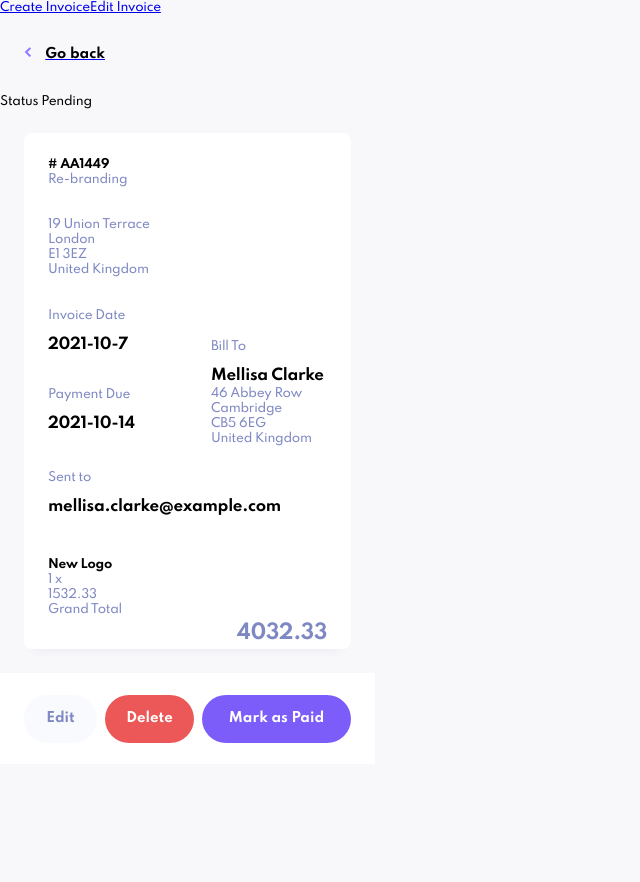
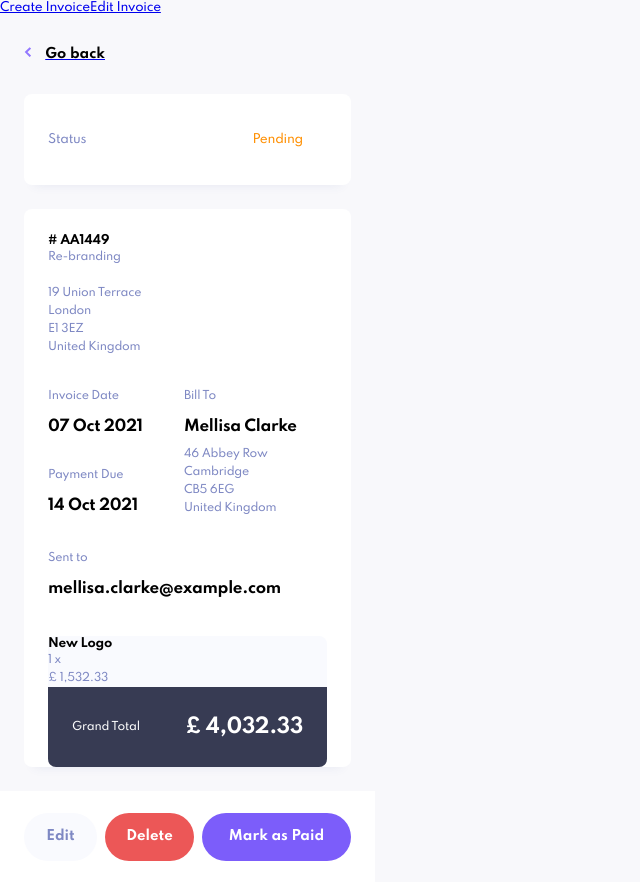
Before and after one commit to MareikeW/invoice-app, a React (Create React App) app: page /view-invoice/AA1449 in a window 1280 px wide. Shown: the whole page, without its empty margins (0-640 px from the left). Before the commit the page ends 800 px from the top, so only its background shows below. Built offline with nearby package versions, Linux system fonts and the light colour scheme.

Commit message:
Date und Currency-Funktion in utils-Ordner, Styling viewInvoice-Rechnungsbetrag

```diff
--- a/src/components/invoice-card/InvoiceCard.js
+++ b/src/components/invoice-card/InvoiceCard.js
@@ -1,20 +1,10 @@
 import React from "react";
+import { toReformattedDate, toCurrencyFormat } from "../../utils/utils.js";
 import {Container, Id, Name, DateInfo, Sum, Status} from "./invoiceCard-styles";
 
 function InvoiceCard(props) {
-    function toCurrencyFormat(total) {
-        return total.toLocaleString("en-GB", {minimumFractionDigits: 2});
-    }
 
-    function toReformattedDate(date) {
-        const dateObj = new Date(date);
-        const options = {
-            day: "2-digit",
-            month: "short",
-            year: "numeric"
-        }
-        return new Intl.DateTimeFormat('en-Gb', options).format(dateObj);
-    }
+
 
     /*function coloriseStatus(status) {
         switch (status) {
--- a/src/components/invoice-full-view/invoice-full-view-styles.js
+++ b/src/components/invoice-full-view/invoice-full-view-styles.js
@@ -35,8 +35,12 @@ export const PaymentDue = styled.div`
 
 export const BillTo = styled.div`
     position: absolute;
-    left: 187px;
-    top: 31px;
+    left: 160px;
+    top: 0px;
+`
+
+export const BillToAddress = styled.div`
+    padding-top: 8px;
 `
 
 export const SentTo = styled.div`
@@ -45,8 +49,29 @@ export const SentTo = styled.div`
 `
 
 export const InvoiceTotalContainer = styled.div`
+    width: 279px;
+    background-color: #F9FAFE;
+    margin: 0 auto;
+    margin-top: 40px;
+    border-radius: 8px;
+`
+
+export const TotalPriceContainer = styled.div`
+    height: 80px;
+    background-color: #373B53;
+    width: inherit;
+    border-bottom-left-radius: inherit;
+    border-bottom-right-radius: inherit;
+    color: #FFFFFF;
+    display: flex;
+    justify-content: space-between;
+    align-items: center;
+
+
+`
+
+export const GrandTotalTerm = styled.p`
     padding-left: 24px;
-    padding-top: 40px;
 `
 
 export const TotalPrice = styled.p`
@@ -57,3 +82,27 @@ export const TotalPrice = styled.p`
     text-align: right;
     padding-right: 24px;
 `
+
+export const StatusContainer = styled.div`
+    width: 327px;
+    height: 91px;
+    background-color: #FFFFFF;
+    border-radius: 8px;
+    box-shadow: 0px 10px 10px -10px rgba(72, 84, 159, 0.100397);
+    margin-left: 24px;
+    display: flex;
+    align-items: center;
+    justify-content: space-between;
+`
+
+export const StatusWord = styled.h4`
+    margin-left: 24px;
+    font-weight: 500;
+    color: #7E88C3;
+`
+
+export const StatusName = styled.span`
+    text-transform: capitalize;
+    margin-right: 48px;
+    color: #FF8F00;
+`
--- a/src/pages/viewInvoice.js
+++ b/src/pages/viewInvoice.js
@@ -7,36 +7,11 @@ import invoicesData from "../data/data.json";
 import {InvoiceViewContainer, IdNameAdressContainer,
     InvoiceInformationContainer, InvoiceData,
     PaymentDue, BillTo, SentTo, InvoiceTotalContainer,
-    TotalPrice} from "../components/invoice-full-view/invoice-full-view-styles.js";
+    TotalPrice, StatusContainer, StatusWord, StatusName, BillToAddress, TotalPriceContainer,
+    GrandTotalTerm } from "../components/invoice-full-view/invoice-full-view-styles.js";
+    import { toReformattedDate, toCurrencyFormat } from "../utils/utils.js";
 
 function ViewInvoice() {
-    /*const invoiceData = invoicesData.map(invoice => {
-        return (
-            <InvoiceFullView
-            key={invoice.id}
-            id={invoice.id}
-            description={invoice.description}
-            street={invoice.senderAddress.street}
-            city={invoice.senderAddress.city}
-            postCode={invoice.senderAddress.postCode}
-            country={invoice.senderAddress.country}
-            invoiceDate={invoice.createdAt}
-            clientName={invoice.clientName}
-            clientStreet={invoice.clientAddress.street}
-            clientCity={invoice.clientAddress.city}
-            clientPostCode={invoice.clientAddress.postCode}
-            clientCountry={invoice.clientAddress.country}
-            clientEmail={invoice.clientEmail}
-            paymentDue={invoice.paymentDue}
-            itemName={invoice.items[0].name}
-            itemQuantity={invoice.items[0].quantity}
-            itemPrice={invoice.items[0].price}
-            itemTotal={invoice.items[0].total}
-            total={invoice.total}
-            status={invoice.status}
-            />
-        )
-    })*/
     const {invoiceId} = useParams();
 
     const thisInvoice = invoicesData.find(invoice => invoice.id === invoiceId);
@@ -45,12 +20,11 @@ function ViewInvoice() {
     return (
         <div>
             <Link to="/"><GoBackButton /></Link>
-            <div>Status <span>Pending</span></div>
-            <InvoiceViewContainer>
+            <StatusContainer><StatusWord>Status</StatusWord><StatusName>{thisInvoice.status}</StatusName></StatusContainer>
+            <InvoiceViewContainer className="body2">
                 <IdNameAdressContainer>
                     <h4># {thisInvoice.id}</h4>
                     <p>{thisInvoice.description}</p>
-                <br />
                     <br />
                     <p>{thisInvoice.senderAddress.street}</p>
                     <p>{thisInvoice.senderAddress.city}</p>
@@ -60,20 +34,22 @@ function ViewInvoice() {
 
                 <InvoiceInformationContainer>
                     <p>Invoice Date</p>
-                <InvoiceData>{thisInvoice.createdAt}</InvoiceData>
+                    <InvoiceData>{toReformattedDate(thisInvoice.createdAt)}</InvoiceData>
 
                     <PaymentDue>
                         <p>Payment Due</p>
-                    <InvoiceData>{thisInvoice.paymentDue}</InvoiceData>
+                        <InvoiceData>{toReformattedDate(thisInvoice.paymentDue)}</InvoiceData>
                     </PaymentDue>
 
                     <BillTo>
                         <p>Bill To</p>
                         <InvoiceData>{thisInvoice.clientName}</InvoiceData>
+                        <BillToAddress>
                             <p>{thisInvoice.clientAddress.street}</p>
                             <p>{thisInvoice.clientAddress.city}</p>
                             <p>{thisInvoice.clientAddress.postCode}</p>
                             <p>{thisInvoice.clientAddress.country}</p>
+                        </BillToAddress>
                     </BillTo>
 
                     <SentTo>
@@ -86,13 +62,13 @@ function ViewInvoice() {
                     <div>
                         <h4>{thisInvoice.items[0].name}</h4>
                         <p>{thisInvoice.items[0].quantity} x {thisInvoice.itemPrice}</p>
-                    <p>{thisInvoice.items[0].total}</p>
+                        <p>£ {toCurrencyFormat(thisInvoice.items[0].total)}</p>
                     </div>
 
-                <div>
-                    <p>Grand Total</p>
-                    <TotalPrice>{thisInvoice.total}</TotalPrice>
-                </div>
+                    <TotalPriceContainer>
+                        <GrandTotalTerm>Grand Total</GrandTotalTerm>
+                        <TotalPrice>£ {toCurrencyFormat(thisInvoice.total)}</TotalPrice>
+                    </TotalPriceContainer>
                 </InvoiceTotalContainer>
             </InvoiceViewContainer>
             <ViewInvoiceButtonCollection />
--- /dev/null
+++ b/src/utils/utils.js
@@ -0,0 +1,15 @@
+/* Funktionen, die mehrfach im Projekt genutzt werden */
+
+export function toReformattedDate(date) {
+    const dateObj = new Date(date);
+    const options = {
+        day: "2-digit",
+        month: "short",
+        year: "numeric"
+    }
+    return new Intl.DateTimeFormat('en-Gb', options).format(dateObj);
+}
+
+export function toCurrencyFormat(total) {
+    return total.toLocaleString("en-GB", {minimumFractionDigits: 2});
+}
```
Also changed, not shown: src/components/invoice-full-view/InvoiceFullView.js (deleted, +0 -67 lines). Lines whose indentation alone changed are shown as unchanged.
